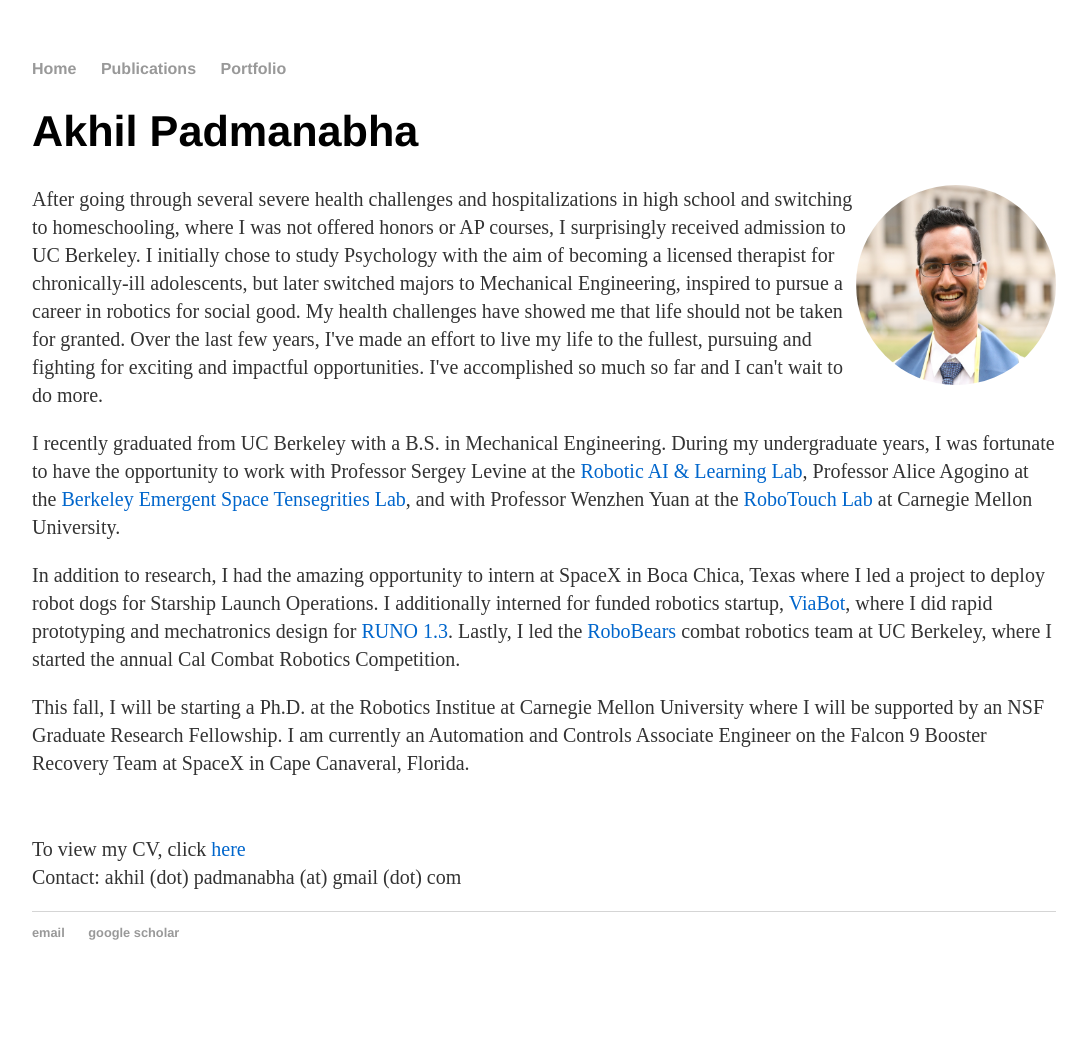
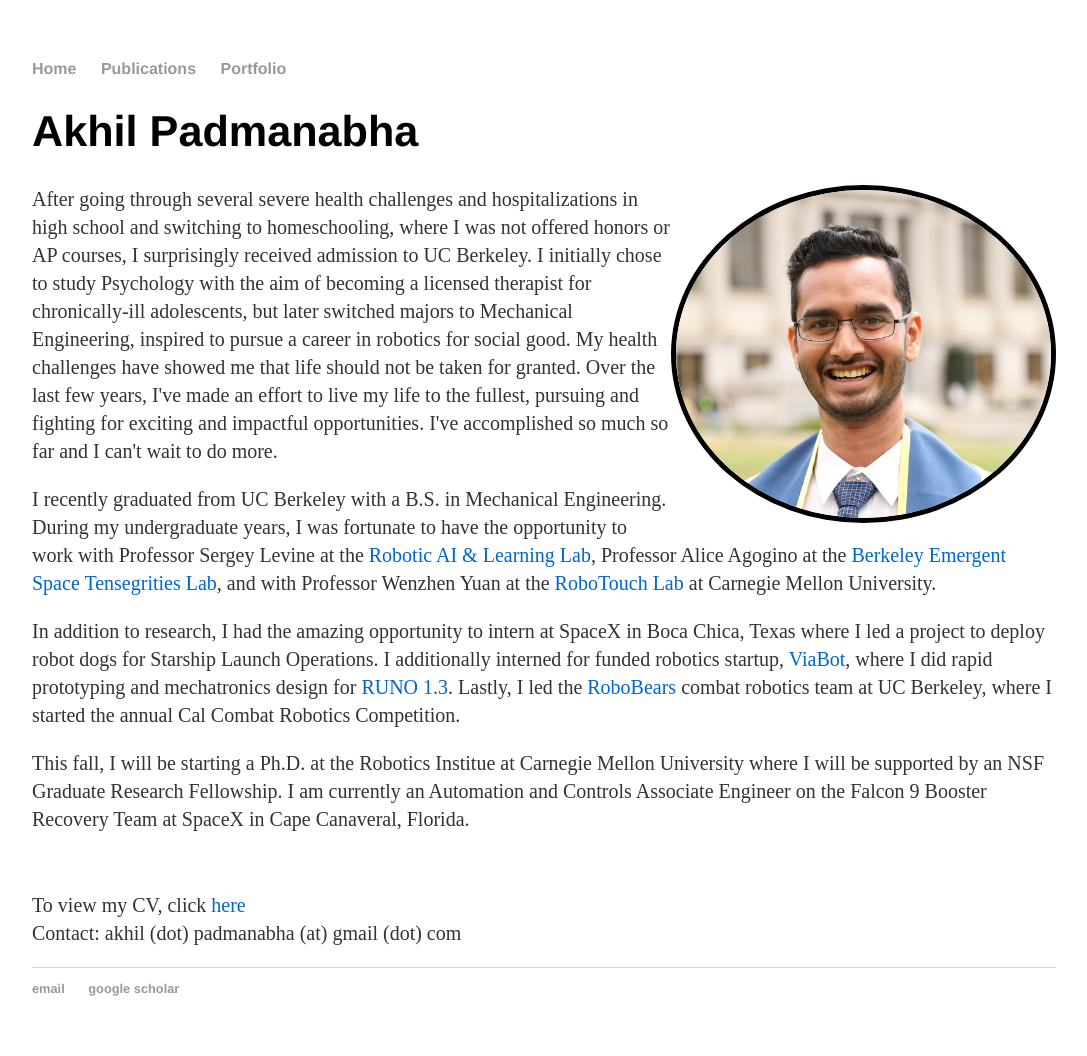
Before and after one commit to akhilpadmanabha/akhilpadmanabha.github.io, a Jekyll site: the page built from index.html, in a window 1280 px wide. Shown: the whole page, without its empty margins (96-1183 px from the left). Built offline with Jekyll 4.4.1, drawn with Linux system fonts in a browser that asks for light colours; before the commit the page ends 1000 px from its top, so only the background shows below that.

Commit message:
added border

```diff
--- a/css/main.css
+++ b/css/main.css
@@ -69,10 +69,9 @@
 {
   width: 20%;
 }
-.circular--portrait {
-  position: relative;
-  width: 200px;
-  height: 200px;
-  overflow: hidden;
-  border-radius: 50%;
+.circular--square {
+  border-top-left-radius: 50% 50%;
+  border-top-right-radius: 50% 50%;
+  border-bottom-right-radius: 50% 50%;
+  border-bottom-left-radius: 50% 50%;
 }
--- a/index.html
+++ b/index.html
@@ -7,7 +7,7 @@
 </div>
 
 
-<img src="images/portrait.jpeg" class="circular--portrait" width = "375px" height = "auto" align = "right"/>
+<img src="images/portrait.jpeg" class="circular--square" width = "375px" height = "auto" align = "right" border = "5px"/>
 
 
 <div class="blurb">
```
